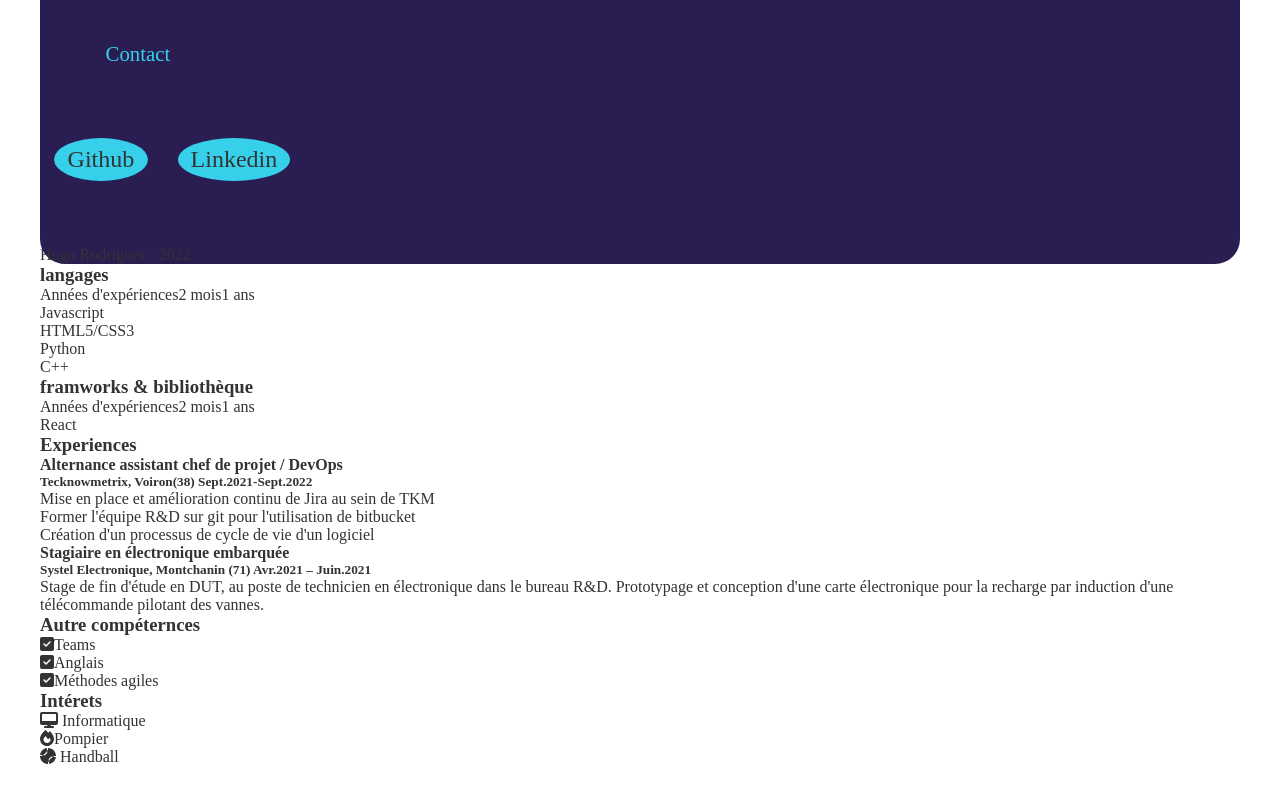
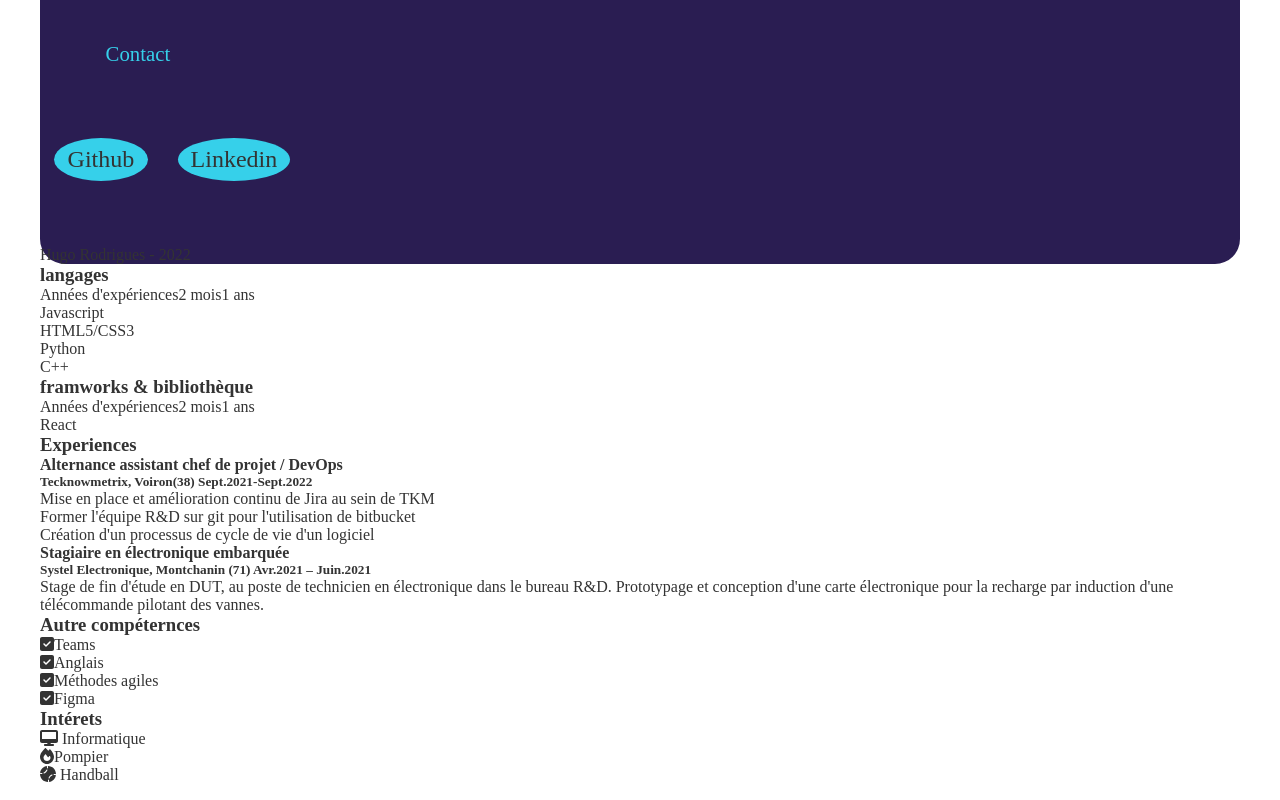
Before and after one commit to hugo38rodrigues/CvReact, a React (Create React App) app in the folder cv_react/: page /Competence in a window 1280 px wide. Shown: the part 512-1312 px from the top of the page. Built offline with nearby package versions, Linux system fonts and the light colour scheme; a web font is replaced by a local one.

Commit message:
ajout d'une autre compétence

```diff
--- a/cv_react/src/component/competences/AutresCompetences.js
+++ b/cv_react/src/component/competences/AutresCompetences.js
@@ -1,7 +1,6 @@
 import React from "react";
 import { FontAwesomeIcon } from "@fortawesome/react-fontawesome";
 import { faCheckSquare } from "@fortawesome/free-solid-svg-icons";
-
 const AutresCompetences = () => {
   return (
     <div>
@@ -21,6 +20,10 @@ const AutresCompetences = () => {
               <FontAwesomeIcon icon={faCheckSquare} />
               Méthodes agiles
             </li>
+            <li>
+              <FontAwesomeIcon icon={faCheckSquare} />
+              Figma
+            </li>
           </ul>
         </div>
       </div>
```
